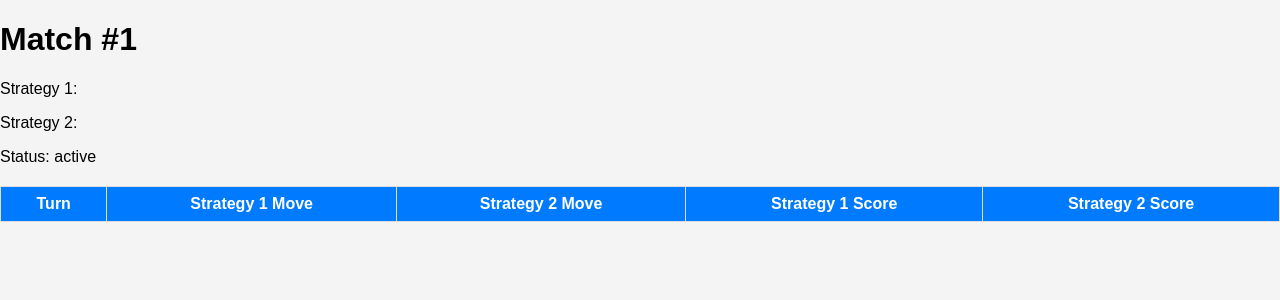
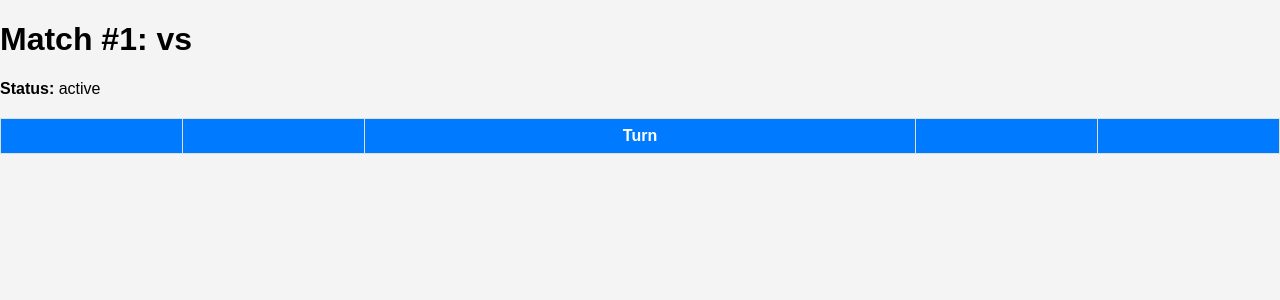
Before and after one commit to Kaniee/prisoners-dilemma, a FastAPI app: page /matches/1 in a window 1280 px wide. Shown: the part 41-341 px from the top of the page. Run offline with FastAPI, Linux system fonts and the light colour scheme; tables that the repository leaves empty hold one stand-in row (values such as "Sample post"); lists and menus that the app fills with data are empty; some libraries are stand-ins or nearby versions.

Commit message:
Improve match page

```diff
--- a/routers/matches.py
+++ b/routers/matches.py
@@ -1,7 +1,7 @@
-from fastapi import APIRouter, Request, Depends
+from fastapi import APIRouter, HTTPException, Request, Depends
 from fastapi.templating import Jinja2Templates
 from sqlalchemy.orm import Session
-from src.models import Match, Strategy, Turn
+from src.models import Match, Side, Strategy, Turn
 from database import get_db
 
 router = APIRouter(prefix="/matches")
@@ -14,10 +14,16 @@
     db: Session = Depends(get_db)
 ):
     match = db.get(Match, match_id)
-    assert match is not None
-    turns = db.query(Turn).filter(Turn.match_id == match_id).order_by(Turn.turn_number).all()
+    if not match:
+        raise HTTPException(status_code=404, detail="Match not found")
+    turns1 = db.query(Turn).filter(Turn.match_id == match_id).filter(Turn.side == Side.strategy1).order_by(Turn.turn_number).all()
+    turns2 = db.query(Turn).filter(Turn.match_id == match_id).filter(Turn.side == Side.strategy2).order_by(Turn.turn_number).all()
     strategy1 = db.get(Strategy, match.strategy1_id)
     strategy2 = db.get(Strategy, match.strategy2_id)
+
+    turns = list(zip(turns1, turns2, strict=True))
+    for idx, (turn1, turn2) in enumerate(turns):
+        assert turn1.turn_number == turn2.turn_number == idx
 
     return templates.TemplateResponse(
         "match_detail.html",
--- a/templates/match_detail.html
+++ b/templates/match_detail.html
@@ -1,36 +1,34 @@
 {% extends "base.html" %}
 
 {% block content %}
-<h1>Match #{{ match.id }}</h1>
-
+<div class="match-detail">
+    <h1>Match #{{ match.id }}: {{ strategy1.name }} vs {{ strategy2.name }}</h1>
     <div class="match-info">
-    <p>Strategy 1: {{ strategy1.name }}</p>
-    <p>Strategy 2: {{ strategy2.name }}</p>
-    <p>Status: {{ match.status }}</p>
+        <p><strong>Status:</strong> {{ match.status }}</p>
     </div>
-
     <div class="turns-table">
         <table>
             <thead>
                 <tr>
+                    <th></th>
+                    <th>{{ strategy1.name }}</th>
                     <th>Turn</th>
-                <th>Strategy 1 Move</th>
-                <th>Strategy 2 Move</th>
-                <th>Strategy 1 Score</th>
-                <th>Strategy 2 Score</th>
+                    <th>{{ strategy2.name }}</th>
+                    <th></th>
                 </tr>
             </thead>
             <tbody>
-            {% for turn_number in range(turns|length // 2) %}
+                {% for turn1, turn2 in turns %}
                 <tr>
-                <td>{{ turn_number }}</td>
-                <td>{{ turns[turn_number*2].move }}</td>
-                <td>{{ turns[turn_number*2 + 1].move }}</td>
-                <td>{{ turns[turn_number*2].score }}</td>
-                <td>{{ turns[turn_number*2 + 1].score }}</td>
+                    <td>{{ turn1.score }}</td>
+                    <td>{{ '🫱' if turn1.move.value == "C" else '⚔️' }}</td>
+                    <td>{{ loop.index }}</td>
+                    <td>{{ '🫲' if turn2.move.value == "C" else '⚔️' }}</td>
+                    <td>{{ turn2.score }}</td>
                 </tr>
                 {% endfor %}
             </tbody>
         </table>
     </div>
+</div>
 {% endblock %}
```
Lines whose indentation alone changed are shown as unchanged.
